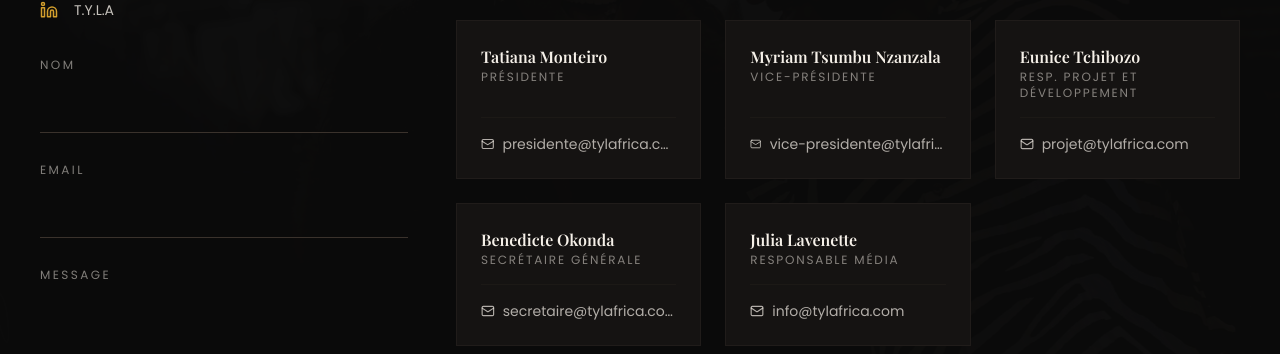
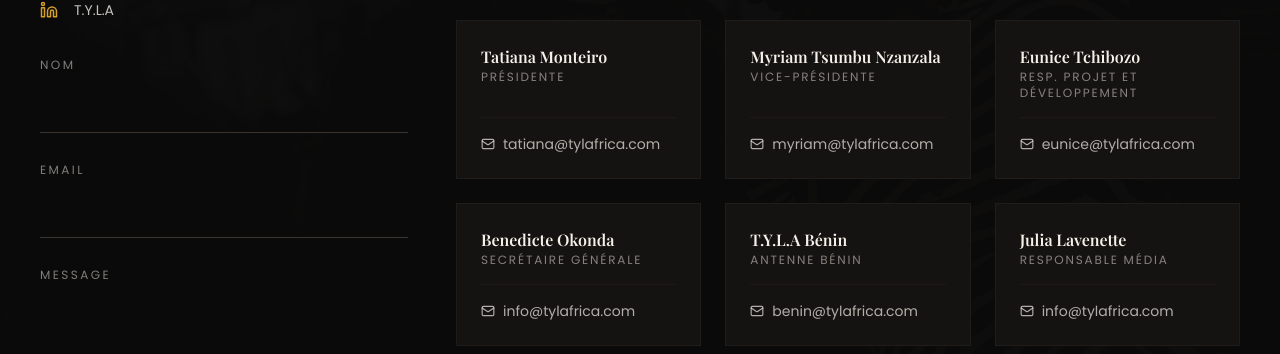
Before and after one commit to Kesjs/tyla, a Next.js app: page /contact in a window 1280 px wide. Shown: the part 446-800 px from the top of the page. Built offline with nearby package versions, Linux system fonts and the light colour scheme; no server answers; the database is empty; a web font is replaced by a local one.

Commit message:
Update team member emails and add new member
Updated email addresses for team members and added a new member for T.Y.L.A Bénin.

```diff
--- a/app/(site)/contact/page.tsx
+++ b/app/(site)/contact/page.tsx
@@ -19,7 +19,7 @@
     initials: 'TM',
     name: 'Tatiana Monteiro',
     role: 'Présidente',
-    email: 'presidente@tylafrica.com',
+    email: 'tatiana@tylafrica.com',
     phone: '',
     display_order: 1,
     active: true
@@ -28,7 +28,7 @@
     initials: 'MT',
     name: 'Myriam Tsumbu Nzanzala',
     role: 'Vice-Présidente',
-    email: 'vice-presidente@tylafrica.com',
+    email: 'myriam@tylafrica.com',
     phone: '',
     display_order: 2,
     active: true
@@ -38,7 +38,7 @@
     initials: 'ET',
     name: 'Eunice Tchibozo',
     role: 'Resp. Projet et Développement',
-    email: 'projet@tylafrica.com',
+    email: 'eunice@tylafrica.com',
     phone: '',
     display_order: 4,
     active: true
@@ -47,9 +47,18 @@
     initials: 'BO',
     name: 'Benedicte Okonda',
     role: 'Secrétaire Générale',
-    email: 'secretaire@tylafrica.com',
+    email: 'info@tylafrica.com',
     phone: '',
     display_order: 5,
+    active: true
+  },
+  {
+    initials: 'TB',
+    name: 'T.Y.L.A Bénin',
+    role: 'Antenne Bénin',
+    email: 'benin@tylafrica.com',
+    phone: '',
+    display_order: 6,
     active: true
   },
   {
@@ -58,7 +67,7 @@
     role: 'Responsable Média',
     email: 'info@tylafrica.com',
     phone: '',
-    display_order: 6,
+    display_order: 7,
     active: true
   },
 ];
```
